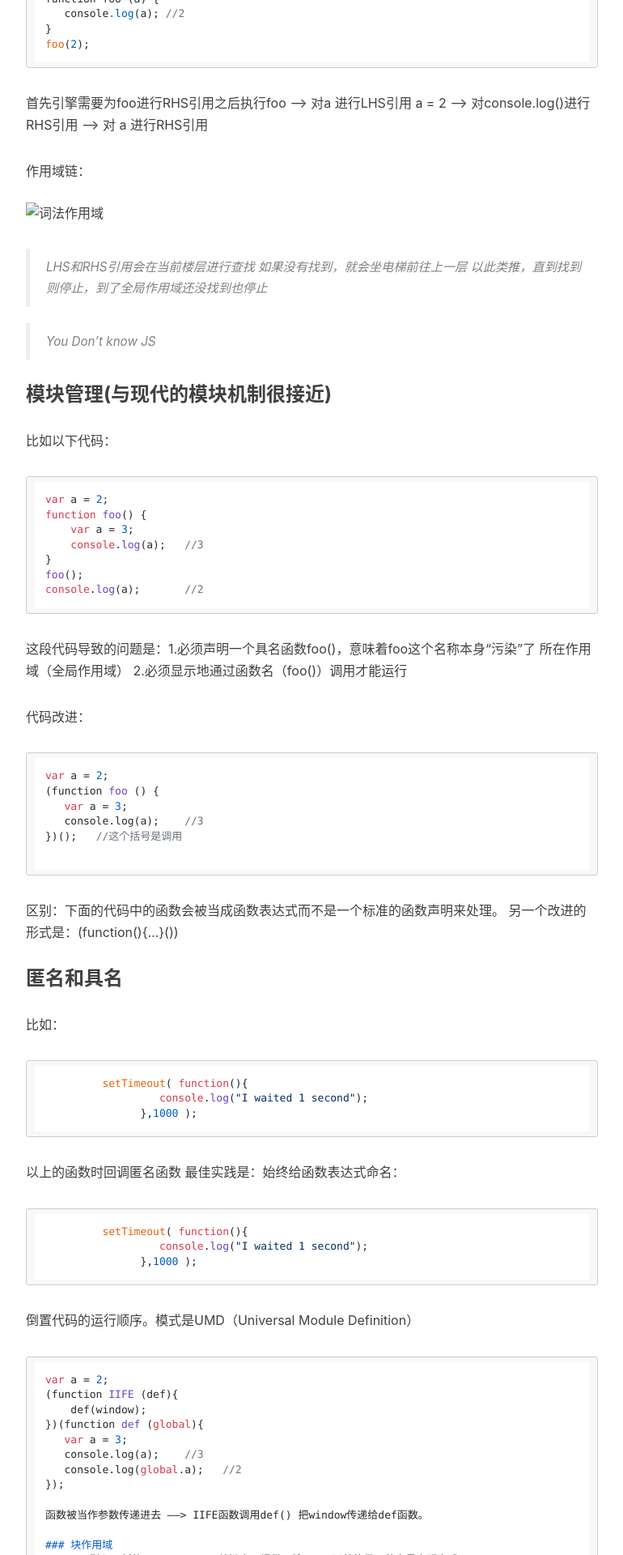
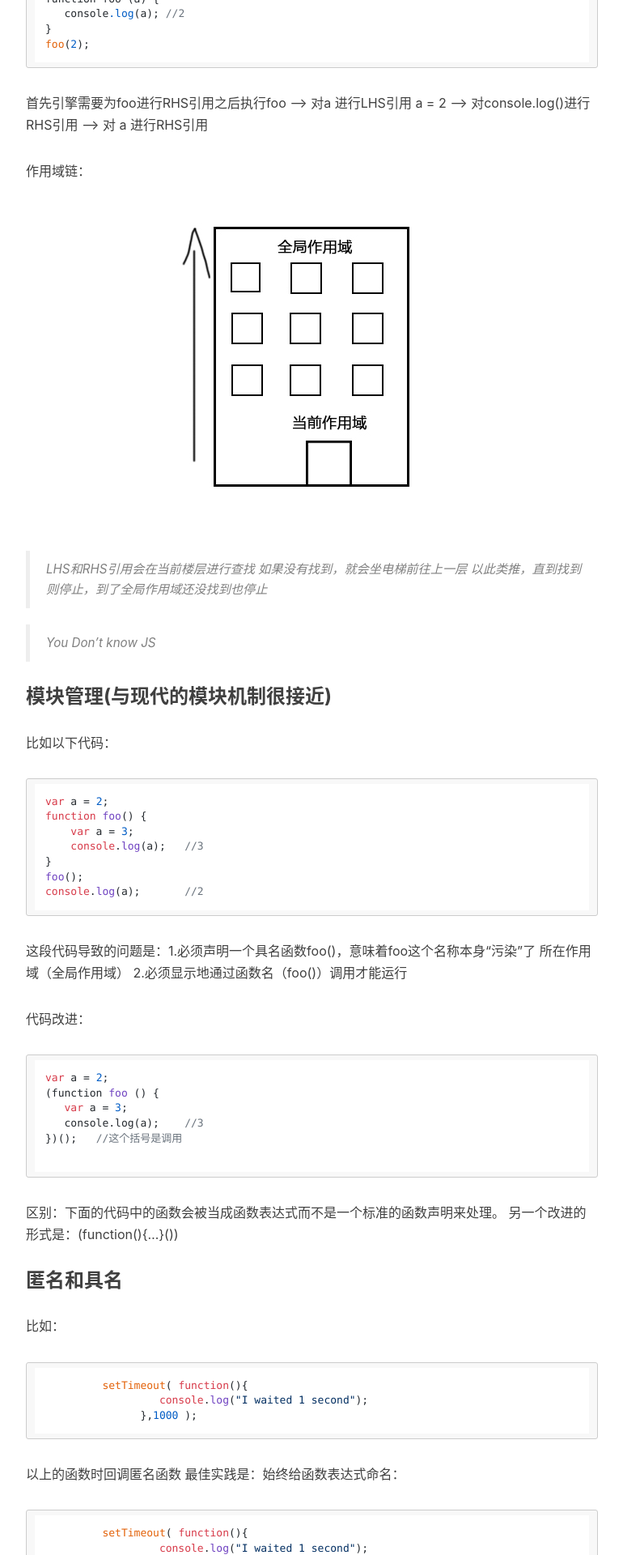
Before and after one commit to Tonnnylee/Tonnnylee.github.io, a Jekyll site: the page built from _posts/notes/2016-01-26-you-don't-know-js.markdown, in a window 1280 px wide. Shown: the part 855-2775 px from the top of the page at 81% size, without its empty margins (233-1003 px from the left). Built offline with Jekyll 4.4.1, drawn with Linux system fonts in a browser that asks for light colours; nearby versions of some CDN libraries; comment, search, counter and statistics services are not loaded.

Commit message:
chang src img

```diff
--- a/_posts/notes/2016-01-26-you-don't-know-js.markdown
+++ b/_posts/notes/2016-01-26-you-don't-know-js.markdown
@@ -33,7 +33,7 @@ foo(2);
 对 a 进行RHS引用
 
 作用域链：
-        ![词法作用域](/img/post-in/YDK-js-post-in.jpg)
+        ![词法作用域](/img/in-post/YDK-js-post-in.jpg)
 > LHS和RHS引用会在当前楼层进行查找
 > 如果没有找到，就会坐电梯前往上一层
 > 以此类推，直到找到则停止，到了全局作用域还没找到也停止
```
